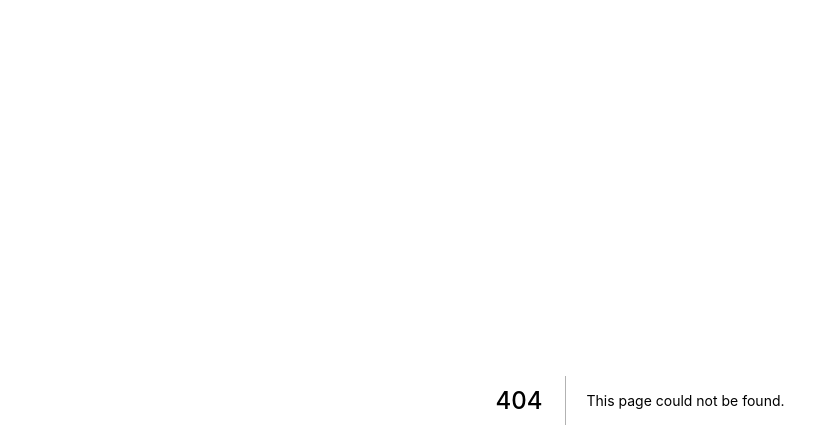
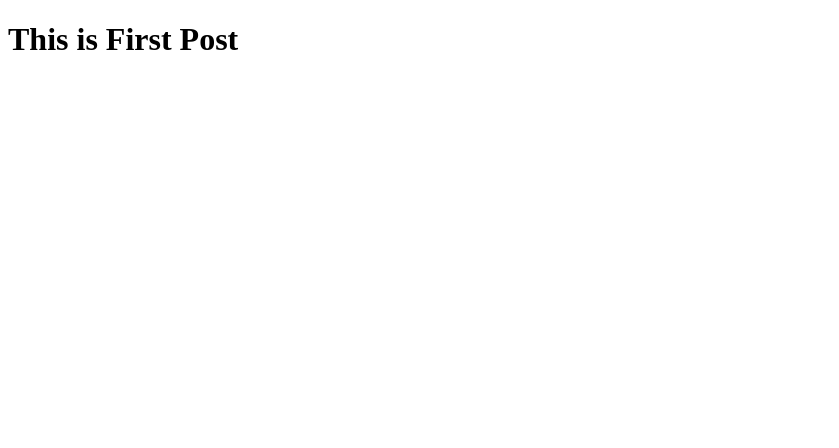
Before and after one commit to bazingaav/nextjs-blog, a Next.js app: page /posts/first-post in a window 1280 px wide. Before the commit this address had no page. Shown: the top 448 px of the page, without its empty margins (0-839 px from the left). Built offline with nearby package versions, Linux system fonts and the light colour scheme.

Commit message:
added a new page

```diff
--- a/pages/index.js
+++ b/pages/index.js
@@ -1,4 +1,5 @@
 import Head from 'next/head'
+import Link from 'next/link'
 
 export default function Home() {
   return (
@@ -10,7 +11,7 @@ export default function Home() {
 
       <main>
         <h1 className="title">
-          Welcome to <a href="https://nextjs.org">Next.js!</a>
+          Learn <a href="https://nextjs.org">Next.js!</a>
         </h1>
 
         <p className="description">
--- /dev/null
+++ b/pages/posts/first-post.js
@@ -0,0 +1,5 @@
+//here the component(function) name can be anything but it must be
+//exported as "default"
+export default function FirstPost(){
+	return <h1> This is First Post</h1>
+}
```
